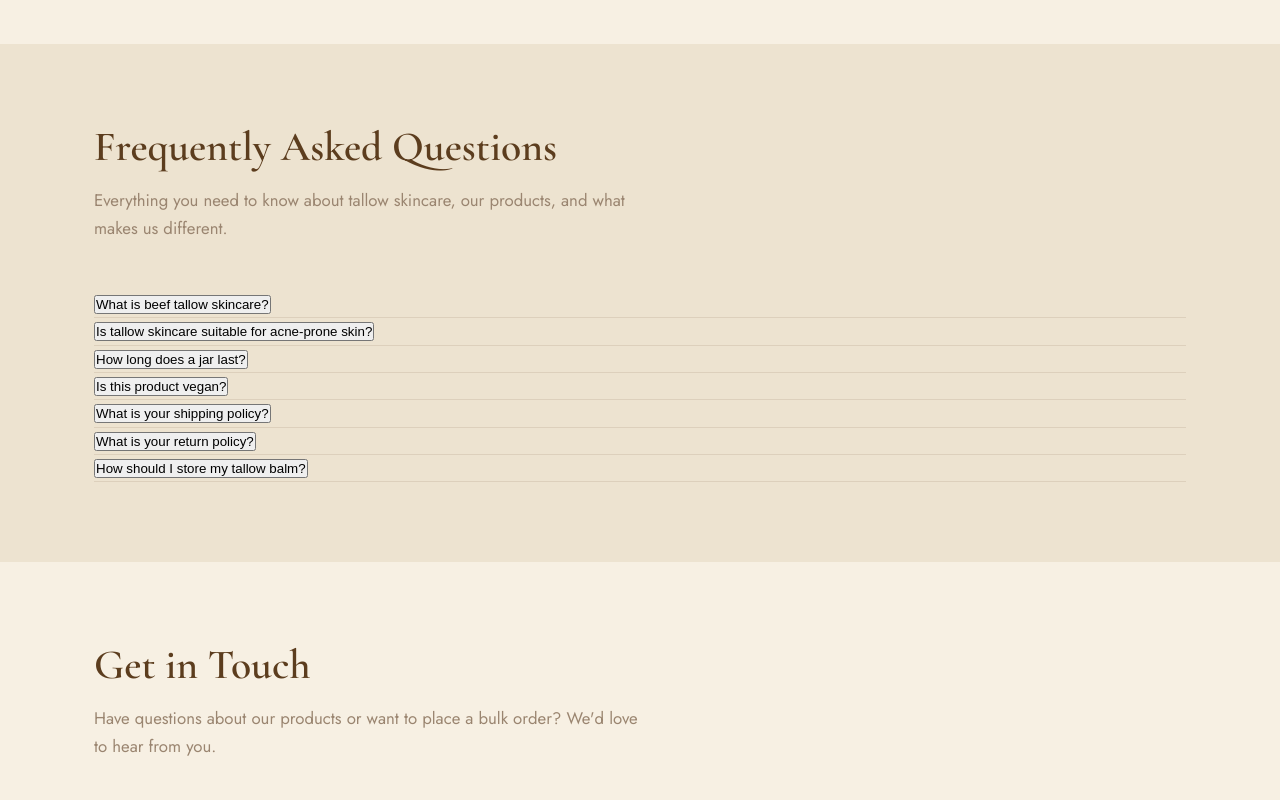
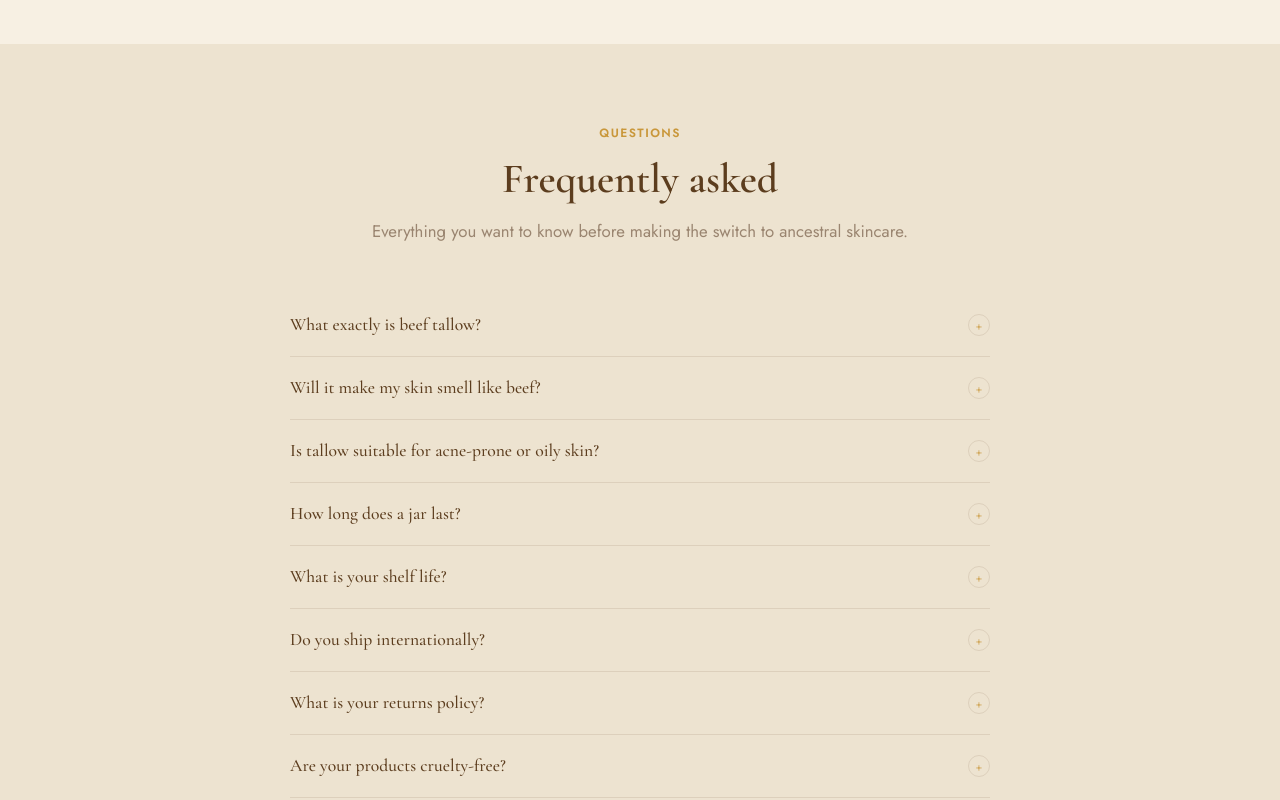
Before and after one commit to jackharrows/Drop, a React (Vite) app: page / in a window 1280 px wide. Shown: the part 2700-3500 px from the top of the page. Built offline with nearby package versions, Linux system fonts and the light colour scheme.

Commit message:
Update FAQ.jsx

```diff
--- a/src/components/FAQ.jsx
+++ b/src/components/FAQ.jsx
@@ -1,68 +1,70 @@
 import { useState } from 'react';
 
-const faqs = [
+// ─── FAQ data ─────────────────────────────────────────────────────────────────
+// Add, remove, or edit questions here — the component handles the rest.
+const FAQS = [
   {
-    q: 'What is beef tallow skincare?',
-    a: 'Beef tallow is rendered fat from grass-fed cattle. It\'s naturally rich in vitamins A, D, E, and K — the same nutrients found in healthy human skin. For centuries, tallow was used as a traditional moisturizer before modern skincare existed. It\'s deeply nourishing, non-comedogenic (won\'t clog pores), and suitable for even the most sensitive skin types.',
+    q: 'What exactly is beef tallow?',
+    a: 'Beef tallow is rendered fat from grass-fed cattle. It\'s been used for centuries as a skin moisturiser because its fatty-acid profile closely mirrors human sebum — making it exceptionally biocompatible and nourishing.',
   },
   {
-    q: 'Is tallow skincare suitable for acne-prone skin?',
-    a: 'Yes! Despite being fat-based, grass-fed tallow has a fatty acid profile very similar to human sebum. This means your skin absorbs it easily without feeling greasy. The antimicrobial properties of tallow can actually help balance skin bacteria and reduce acne breakouts. Many customers with acne, rosacea, and eczema report significant improvements.',
+    q: 'Will it make my skin smell like beef?',
+    a: 'No. Our tallow is carefully rendered and purified, leaving it nearly odourless. Some products have a very faint, clean scent that disappears within minutes of application.',
+  },
+  {
+    q: 'Is tallow suitable for acne-prone or oily skin?',
+    a: 'Yes — tallow is non-comedogenic, meaning it won\'t clog pores. Many customers with acne-prone skin find it balances sebum production rather than triggering breakouts.',
   },
   {
     q: 'How long does a jar last?',
-    a: 'Our 60g Whipped Tallow Balm typically lasts 3-4 months with daily use. A little goes a long way — warm a pea-sized amount between your fingers and apply to damp skin. Our Lip Balm Set of 3 lasts approximately 4-6 months with regular application.',
+    a: 'The 4 oz Whipped Tallow Balm typically lasts 3–4 months with daily full-face and body use. A little goes a long way — tallow absorbs quickly so you don\'t need much.',
   },
   {
-    q: 'Is this product vegan?',
-    a: 'No, our products use grass-fed beef tallow as the primary ingredient. However, we source exclusively from regenerative farms where animals are pasture-raised, grass-fed, and humanely treated. We believe in honoring the animal by using every part respectfully.',
+    q: 'What is your shelf life?',
+    a: 'Our products have a 12-month shelf life from the production date. Store in a cool, dry place away from direct sunlight to keep them at their best.',
   },
   {
-    q: 'What is your shipping policy?',
-    a: 'We offer free shipping on all orders over $50 within the US. Standard shipping takes 3-5 business days. Express shipping (1-2 business days) is available for $9.99. We currently ship to the US, Canada, UK, and Australia. International orders arrive within 7-14 business days.',
+    q: 'Do you ship internationally?',
+    a: 'We currently ship across the continental USA. International shipping is coming soon — sign up to our newsletter to be the first to know.',
   },
   {
-    q: 'What is your return policy?',
-    a: 'We stand behind our products 100%. If you\'re not satisfied for any reason, contact us within 30 days of delivery for a full refund or exchange. We\'ll even cover return shipping. No questions asked — that\'s our Satisfaction Guarantee.',
+    q: 'What is your returns policy?',
+    a: 'We offer a 30-day satisfaction guarantee. If you\'re not happy with your purchase, contact us and we\'ll make it right — no awkward questions.',
   },
   {
-    q: 'How should I store my tallow balm?',
-    a: 'Store in a cool, dry place away from direct sunlight. Tallow balm has a natural melting point around 100°F (38°C), so it may soften in warm weather — this is normal and doesn\'t affect quality. If melted, simply place in the refrigerator for 15-20 minutes to restore its whipped texture.',
+    q: 'Are your products cruelty-free?',
+    a: 'We never test on animals, and our tallow is sourced from cattle raised humanely on regenerative, pasture-based farms. We\'re committed to ethical sourcing at every step.',
   },
 ];
 
+// ─── Component ────────────────────────────────────────────────────────────────
 export default function FAQ() {
   const [openIndex, setOpenIndex] = useState(null);
 
-  const toggle = (index) => {
-    setOpenIndex(openIndex === index ? null : index);
-  };
+  const toggle = (i) => setOpenIndex(openIndex === i ? null : i);
 
   return (
     <section className="section faq-section" id="faq">
       <div className="container">
-        <h2 className="section-title fade-in">Frequently Asked Questions</h2>
-        <p className="section-subtitle fade-in" style={{ animationDelay: '0.1s' }}>
-          Everything you need to know about tallow skincare, our products,
-          and what makes us different.
-        </p>
+        <div className="text-center">
+          <span className="section-label">Questions</span>
+          <h2 className="section-title">Frequently asked</h2>
+          <p className="section-subtitle">
+            Everything you want to know before making the switch to ancestral skincare.
+          </p>
+        </div>
 
-        <div className="faq-list">
-          {faqs.map((faq, index) => (
-            <div
-              key={index}
-              className={`faq-item fade-in ${openIndex === index ? 'open' : ''}`}
-              style={{ animationDelay: `${0.08 * (index + 1)}s` }}
-            >
-              <button
-                className="faq-question"
-                onClick={() => toggle(index)}
-                aria-expanded={openIndex === index}
-              >
-                {faq.q}
+        <div className="faq-wrap">
+          {FAQS.map((item, i) => (
+            <div key={i} className={`faq-item${openIndex === i ? ' open' : ''}`}>
+              <button className="faq-btn" onClick={() => toggle(i)} aria-expanded={openIndex === i}>
+                {item.q}
+                <span className="faq-icon" aria-hidden="true">
+                  {openIndex === i ? '−' : '+'}
+                </span>
               </button>
               <div className="faq-answer">
-                <p>{faq.a}</p>
+                {item.a}
               </div>
             </div>
           ))}
```
